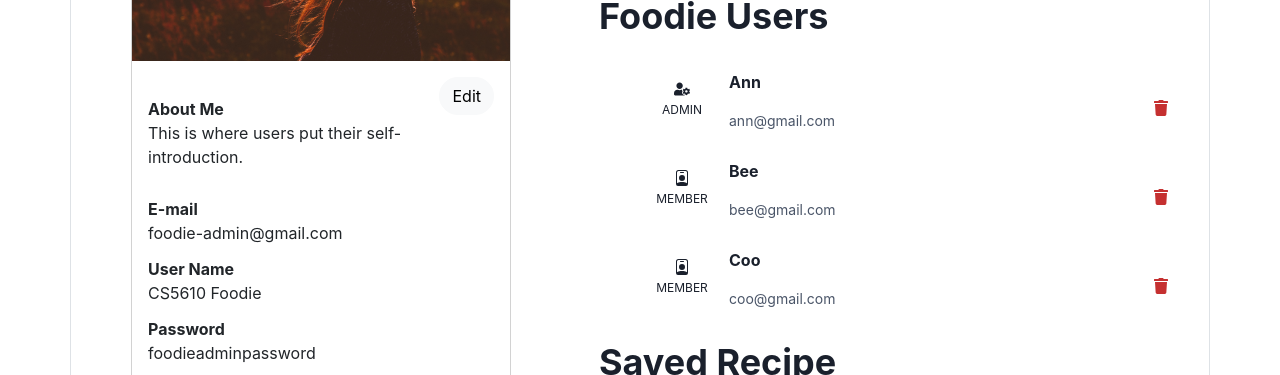
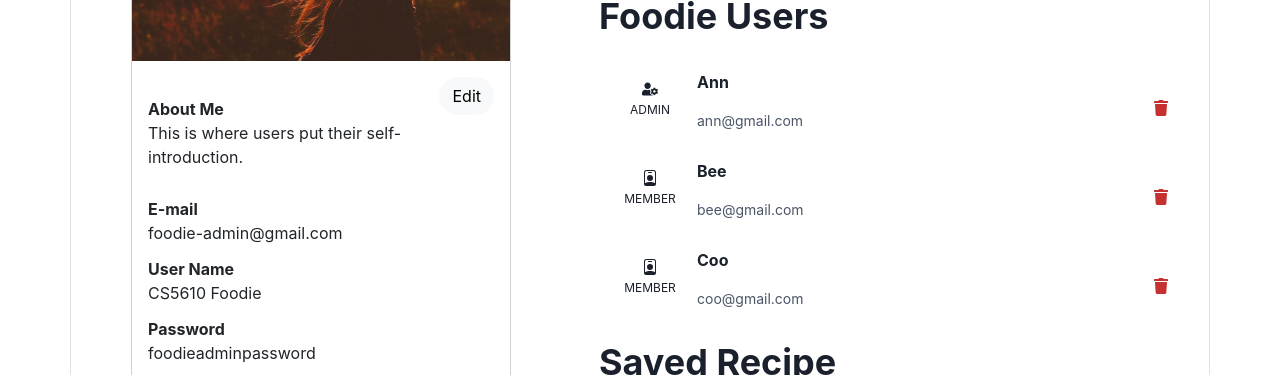
Before and after one commit to yuhan1212/foodie-react, a React (Create React App) app: page /profile in a window 1280 px wide. Shown: the part 909-1284 px from the top of the page. Built offline with nearby package versions, Linux system fonts and the light colour scheme.

Commit message:
update padding for user list and saved recipes

```diff
--- a/src/components/Profile/saved-recipe.js
+++ b/src/components/Profile/saved-recipe.js
@@ -40,7 +40,7 @@ const SavedRecipe = () => {
             <Heading as="h1" size="xl">
                 Saved Recipe
             </Heading>
-            <UnorderedList mt={8} listStyleType="none">
+            <UnorderedList mt={8} pl={0} listStyleType="none">
                 {saved_recipes.map((saved_recipe) => (
                     <SavedRecipeItem
                         key={saved_recipe.idMeal}
--- a/src/components/Profile/user-list.js
+++ b/src/components/Profile/user-list.js
@@ -11,7 +11,7 @@ const UserList = () => {
     return (
         <>
             <Heading as="h1" size="xl">Foodie Users</Heading>
-            <UnorderedList mt={8} listStyleType="none">
+            <UnorderedList mt={8}  pl={0} listStyleType="none">
 
                 {users.map(user => <UserListItem
                     key={user._id}
```
